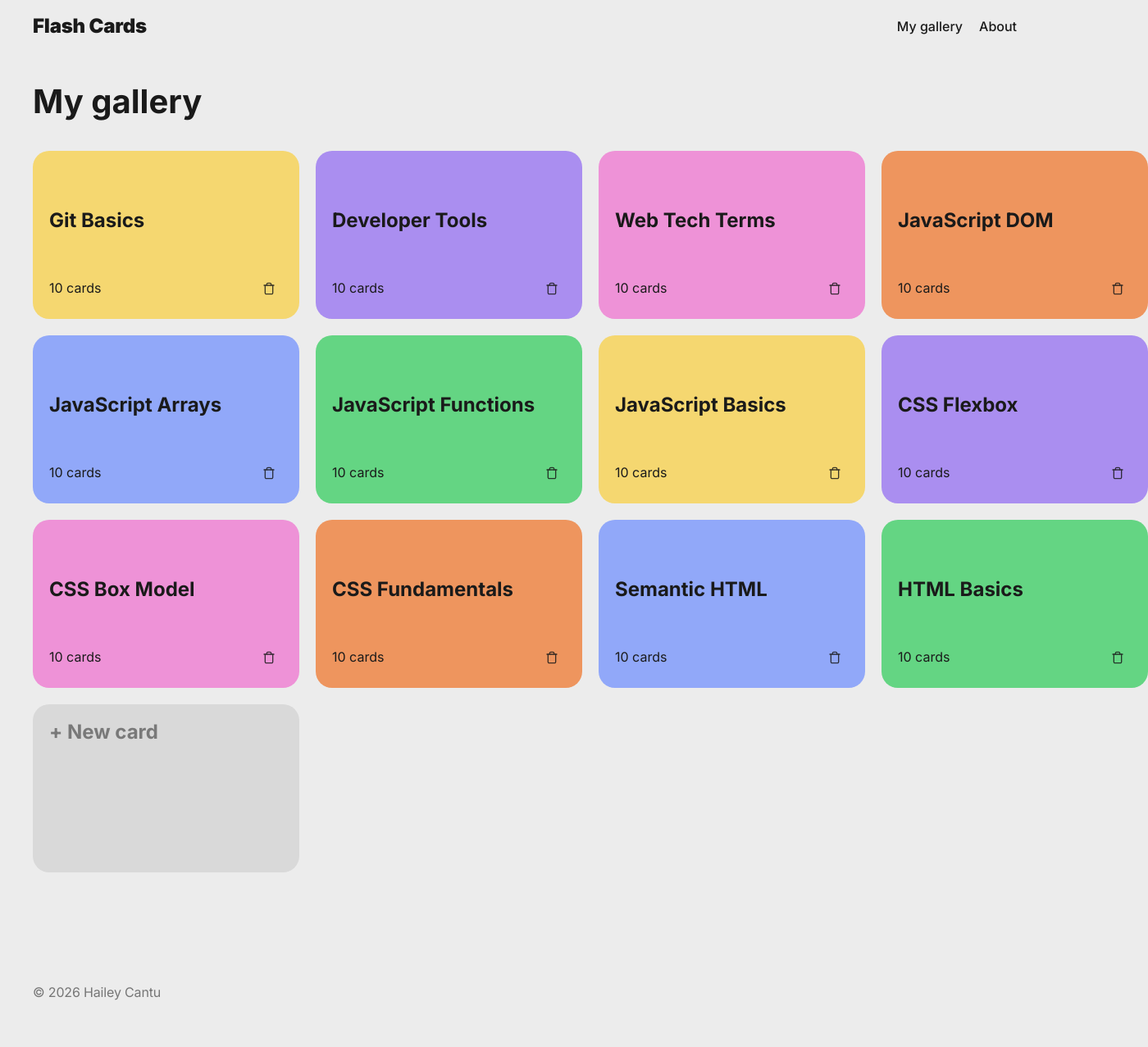
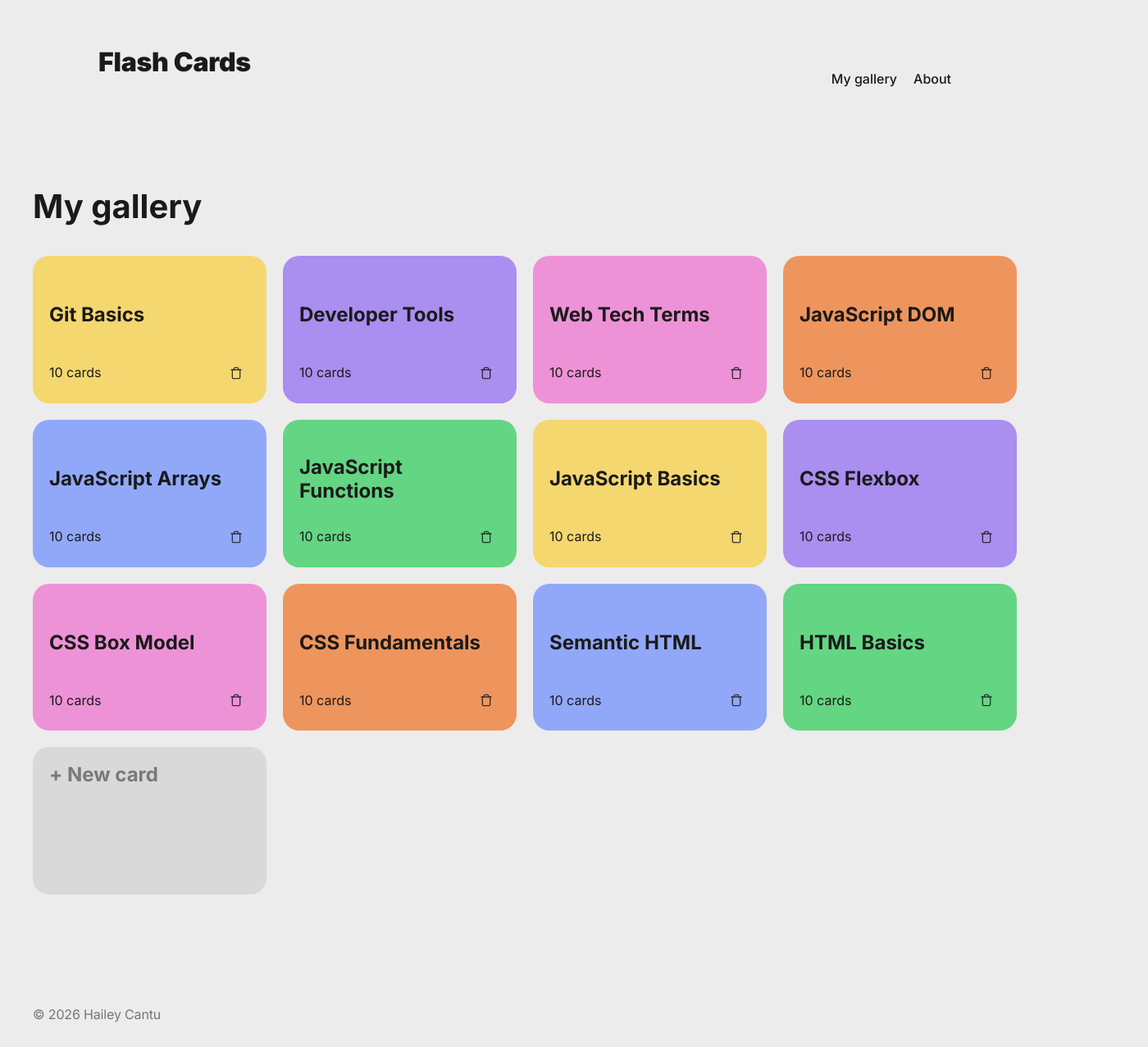
Before and after one commit to hmcantu/ai-se_project_flashcards, a plain HTML site: page index.html in a window 1280 px wide. Shown: the whole page at 82% size, 1400 px wide, since content can reach past the window. Before the commit the page ends 1250 px from the top, so only its background shows below. Drawn offline with Linux system fonts and the light colour scheme.

Commit message:
feat: finalize responsive home view and card grid

```diff
--- a/assets/css/card.css
+++ b/assets/css/card.css
@@ -3,8 +3,9 @@
     display: flex;
     flex-direction: column;
     justify-content: space-between;
-    width: 325px;
-    height: 205px;
+    width: 100%;
+    height: auto;
+    aspect-ratio: 325 / 205;
     padding: 20px;
     border-radius: 20px;
     box-sizing: border-box;
@@ -22,6 +23,7 @@
     line-height: 1.2;
     padding: 0;
     margin: 0;
+    word-break: break-word;
 }
 
 .card.card_color_green  { background-color: #64d583; }
--- a/assets/css/gallery.css
+++ b/assets/css/gallery.css
@@ -3,8 +3,15 @@
     color: #1a1a1a;
     line-height: 1;
     font-weight: 700;
-    font-size: 40px;
-    margin: 0 0 40px;
+    font-size: 24px;
+    margin: 0;
+}
+
+@media (min-width: 768px) {
+    .gallery__title {
+        font-size: 40px;
+        margin-bottom: 40px;
+    }
 }
 
 .gallery {
@@ -41,8 +48,9 @@
     display: flex;
     justify-content: flex-start;
     align-items: start;
-    width: 325px;
-    height: 205px;
+    width: 100%;
+    height: auto;
+    aspect-ratio: 325 / 205;
     padding: 20px;
     border-radius: 20px;
     border-style: none;
@@ -57,9 +65,15 @@
 
 .gallery__wrapping-row {
     display: grid;
-    grid-template-columns: repeat(4, 1fr);
+    grid-template-columns: 1fr;
     width: 100%;
     gap: 20px;
+}
+
+@media (min-width: 768px) {
+    .gallery__wrapping-row {
+        grid-template-columns: repeat(4, 1fr);
+    }
 }
 
 .gallery__header {
@@ -67,11 +81,16 @@
     justify-content: space-between;
     align-items: center;
     width: 100%;
-    margin-bottom: 40px;
+    margin-bottom: 24px;
+}
+
+@media (min-width: 768px) {
+    .gallery__header {
+        margin-bottom: 40px;
+    }
 }
 
 .gallery__practice-btn {
-    /* Add some basic styling so it doesn't look like a default grey button */
     padding: 10px 20px;
     border-radius: 8px;
     border: 1px solid #d9d9d9;
--- a/assets/css/header.css
+++ b/assets/css/header.css
@@ -2,6 +2,13 @@
     display: flex;
     justify-content: space-between;
     align-items: center;
+    padding: 20px 16px;
+}
+
+@media (min-width: 768px) {
+    .header {
+        padding: 40px 80px;
+    }
 }
 
 .header__title {
@@ -10,6 +17,14 @@
     line-height: 1;
     font-weight: 900;
     font-size: 24px;
+    margin-bottom: 24px;
+}
+
+@media (min-width: 768px) {
+    .header__title {
+        font-size: 32px;
+        margin-bottom: 40px;
+    }
 }
 
 .header__link {
```
